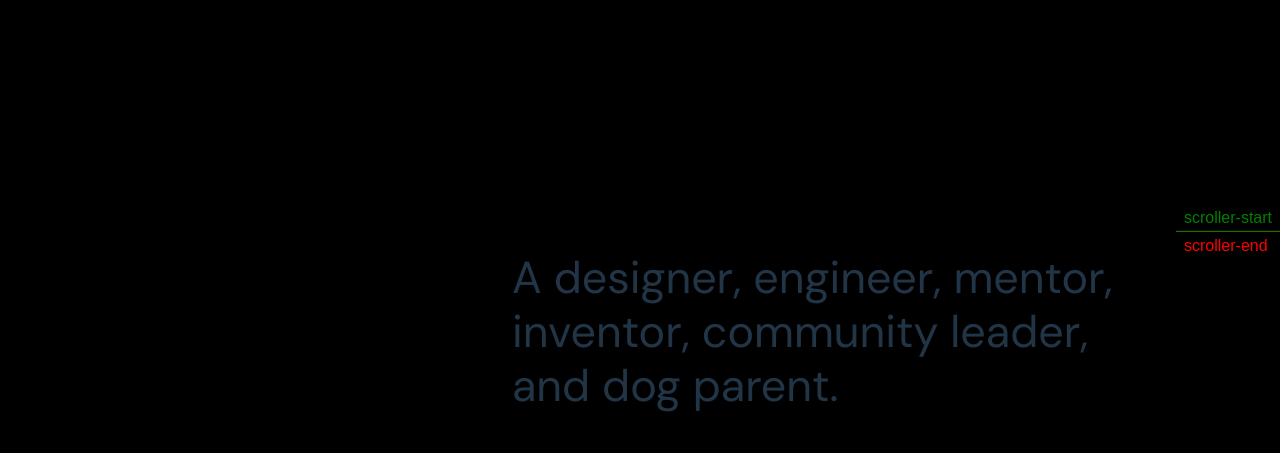
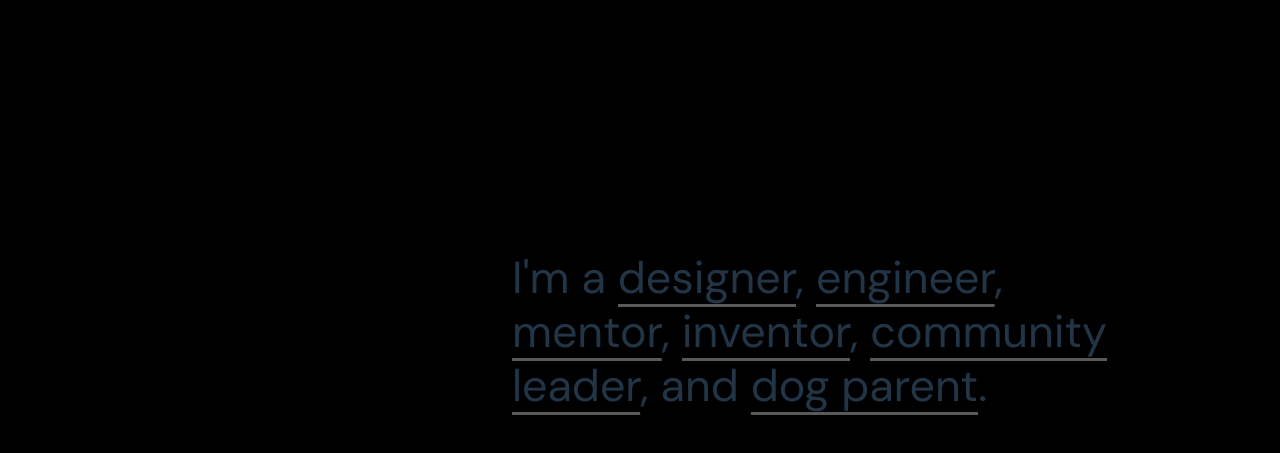
Before and after one commit to chelseasimek/portfolio-jawn, a website built with Vite: page index.html in a window 1280 px wide. Shown: the part 169-622 px from the top of the page. Built offline with nearby package versions, Linux system fonts and the light colour scheme; what whatamesh would draw is missing.

Commit message:
add more annimations

```diff
--- a/index.html
+++ b/index.html
@@ -2,7 +2,7 @@
 <html lang="en">
   <head>
     <meta charset="UTF-8" />
-    <link rel="icon" type="image/svg+xml" href="/vite.svg" />
+    <link rel="icon" type="image/ico" href="/favicon.ico" />
     <meta name="viewport" content="width=device-width, initial-scale=1.0" />
     <link rel="preconnect" href="https://fonts.googleapis.com">
     <link rel="preconnect" href="https://fonts.gstatic.com" crossorigin>
@@ -19,7 +19,7 @@
             <h1>Hey there, <br/> I'm Chelsea.</h1>
           </div>
         </div>
-        <h2>A <a>designer</a>, <a>engineer</a>, <a>mentor</a>, <a>inventor</a>, <a>community leader</a>, and <a>dog parent</a>.</h2>
+        <h2>I'm a <a>designer</a>, <a>engineer</a>, <a>mentor</a>, <a>inventor</a>, <a>community leader</a>, and <a>dog parent</a>.</h2>
       </section>
       <section id="about">
         <div id="gradientWrapper">
--- a/main.js
+++ b/main.js
@@ -11,6 +11,7 @@ gradient1.initGradient("#gradient-canvas-1");
 
 const gradient2 = new Gradient();
 gradient2.initGradient("#gradient-canvas-2");
+
 
 const aboutScroll = gsap.timeline({
   scrollTrigger: {
@@ -28,34 +29,41 @@ const aboutScroll = gsap.timeline({
     gsap.set("#about-text-1", { opacity: 0, filter: "blur(30px)", y: -100, });
     gsap.set("#about-text-2", { opacity: 0, filter: "blur(30px)", y: 100, });
   },
-  onComplete: () => {
-    const textParams = {
-      opacity: 1.2,
-      y: 0,
-      filter: "blur(0px)",
-      duration: 0.5
-    }
-    // gsap.set("#gradientWrapper", { position: 'fixed' });
-    gsap.to("#about-text-1", textParams);
-    gsap.to("#about-text-2", {...textParams, delay: 0.1});
-  }
+  // onComplete: () => {
+  //   const textParams = {
+  //     opacity: 1.2,
+  //     y: 0,
+  //     filter: "blur(0px)",
+  //     duration: 0.5
+  //   }
+  //   gsap.to("#about-text-1", textParams);
+  //   gsap.to("#about-text-2", {...textParams, delay: 0.1});
+  // }
 });
 
+const textParams = {
+  opacity: 1.2,
+  y: 0,
+  filter: "blur(0px)",
+  duration: 0.5
+}
 aboutScroll.to("#gradientWrapper", {
   opacity: 1.2,
   y: '-50%',
   scale: 1,
   filter: "blur(0px)",
 })
+.to("#about-text-1", {...textParams, delay: 1}, 0)
+.to("#about-text-2", {...textParams, delay: 0.1});
 
 const jobScroll = gsap.timeline({
   scrollTrigger: {
     scroller: "#app",
     trigger: "#job",
-    start: `-=${window.innerHeight/2 - 150} center`,
-    end: `+=${window.innerHeight - 150}`,
+    start: `-=${window.innerHeight/2} center`,
+    end: `+=${window.innerHeight}`,
     scrub: true,
-    markers: true,
+    // markers: true,
     toggleActions: "restart pause reverse pause",
   },
   onStart: () => {
@@ -76,9 +84,15 @@ const jobScroll = gsap.timeline({
   }
 })
 
-jobScroll.to('#gradientWrapper', {
+jobScroll.to("#about-text-1", {
+  opacity: 0, filter: "blur(30px)", y: -100,
+})
+.to("#about-text-2", {
+  opacity: 0, filter: "blur(30px)", y: -100,
+}, 0)
+.to('#gradientWrapper', {
   y: (window.innerHeight/2),
-})
+}, 0)
 
 // .to("#about-text-1", {
 //   opacity: 1.2,
--- a/style.css
+++ b/style.css
@@ -6,7 +6,6 @@
   --background-color: #000;
 
   color-scheme: light dark;
-  color: rgba(255, 255, 255, 1);
   background-color: var(--background-color);
 
   font-synthesis: none;
@@ -16,13 +15,29 @@
 }
 
 a {
-  font-weight: 500;
-  /* color: #646cff; */
-  text-decoration: inherit;
+  background:
+    linear-gradient(
+      to right,
+      rgba(255,255,255, 0.35),
+      rgba(255,255,255, 0.35)
+    ),
+    linear-gradient(
+      to right,
+      rgba(255,87,224, 1),
+      /* rgba(143,246,255, 1), */
+      rgba(184,77,255, 1)
+  );
+  background-size: 100% 3px, 0 3px;
+  background-position: 100% 100%, 0 100%;
+  background-repeat: no-repeat;
+  transition: background-size 400ms;
 }
+
 a:hover {
-  color: #8ff6ff;
+  cursor: pointer;
+  background-size: 0 3px, 100% 3px;
 }
+
 
 body {
   margin: 0;
```
Also changed, not shown: public/favicon.ico (added).
